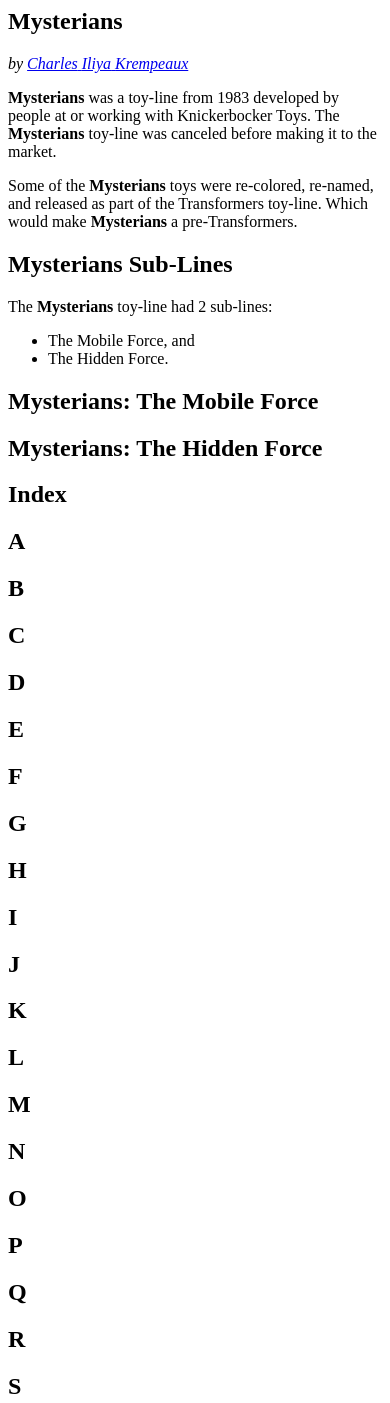
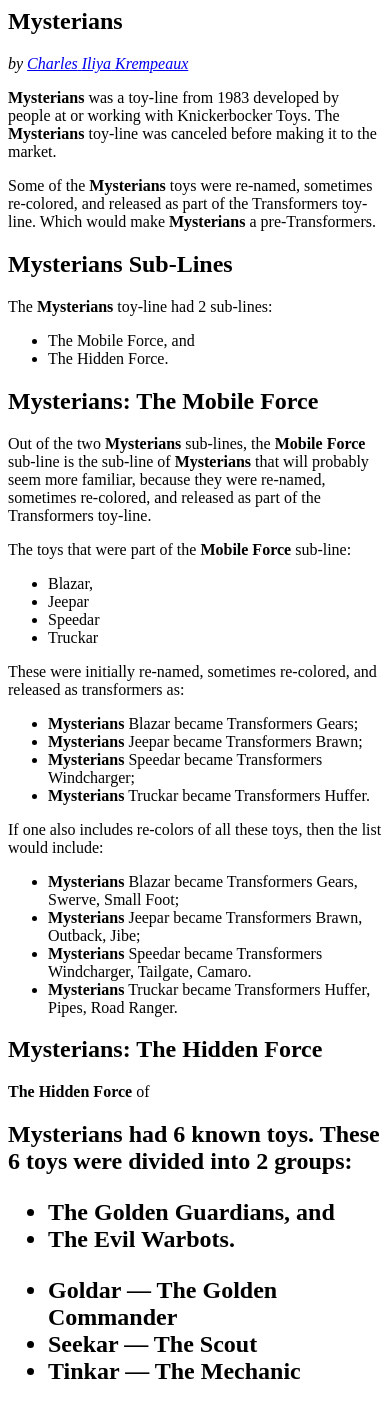
Before and after one commit to reiver/reiver-mysterians, a plain HTML site: page index.html in a window 390 px wide. Shown: the top 1403 px of the page. Drawn offline with Linux system fonts and the light colour scheme.

Commit message:
mysterians

```diff
--- a/index.html
+++ b/index.html
@@ -12,7 +12,7 @@
 			The <strong>Mysterians</strong> toy-line was canceled before making it to the market.
 		</p>
 		<p>
-			Some of the <strong>Mysterians</strong> toys were re-colored, re-named, and released as part of the  <ziba-link transform="lowercase">Transformers</ziba-link> toy-line.
+			Some of the <strong>Mysterians</strong> toys were re-named, sometimes re-colored, and released as part of the  <ziba-link transform="lowercase">Transformers</ziba-link> toy-line.
 			Which would make <strong>Mysterians</strong> a <ziba-link transform="lowercase">pre-Transformers</ziba-link>.
 		</p>
 	</section>
@@ -22,15 +22,102 @@
 			The <strong>Mysterians</strong> toy-line had 2 sub-lines:
 		</p>
 		<ul>
-			<li><ziba-link transform="lowercase">The Mobile Force</ziba-link>, and</li>
-			<li><ziba-link transform="lowercase">The Hidden Force</ziba-link>.</li>
+			<li>The <ziba-link transform="lowercase">Mobile Force</ziba-link>, and</li>
+			<li>The <ziba-link transform="lowercase">Hidden Force</ziba-link>.</li>
 		</ul>
 	</section>
 	<section>
 		<h2>Mysterians: The Mobile Force</h2>
+		<p>
+			Out of the two <strong>Mysterians</strong> sub-lines, the <strong>Mobile Force</strong> sub-line is the sub-line of <strong>Mysterians</strong> that will probably seem more familiar, because they were re-named, sometimes re-colored, and released as part of the <ziba-link transform="lowercase">Transformers</ziba-link> toy-line.
+		</p>
+		<p>
+			The toys that were part of the <strong>Mobile Force</strong> sub-line:
+		</p>
+		<ul>
+			<li><ziba-link>Blazar</ziba-link>,</li>
+			<li><ziba-link>Jeepar</ziba-link></li>
+			<li><ziba-link>Speedar</a></li>
+			<li><ziba-link>Truckar</ziba-link></li>
+		</ul>
+		<p>
+			These were initially re-named, sometimes re-colored, and released as transformers as:
+		</p>
+		<ul>
+			<li>
+				<strong>Mysterians</strong> <ziba-link>Blazar</ziba-link>
+				became
+				<ziba-link transform="lowercase">Transformers</ziba-link> <ziba-link transform="lowercase">Gears</ziba-link>;
+			</li>
+			<li>
+				<strong>Mysterians</strong> <ziba-link>Jeepar</ziba-link>
+				became
+				<ziba-link transform="lowercase">Transformers</ziba-link> <ziba-link transform="lowercase">Brawn</ziba-link>;
+			</li>
+			<li>
+				<strong>Mysterians</strong> <ziba-link>Speedar</ziba-link>
+				became
+				<ziba-link transform="lowercase">Transformers</ziba-link> <ziba-link transform="lowercase">Windcharger</ziba-link>;
+			</li>
+			<li>
+				<strong>Mysterians</strong> <ziba-link>Truckar</ziba-link>
+				became
+				<ziba-link transform="lowercase">Transformers</ziba-link> <ziba-link transform="lowercase">Huffer</ziba-link>.
+			</li>
+		</ul>
+		<p>
+			If one also includes re-colors of all these toys, then the list would include:
+		</p>
+		<ul>
+			<li>
+				<strong>Mysterians</strong> <ziba-link>Blazar</ziba-link>
+				became
+				<ziba-link transform="lowercase">Transformers</ziba-link>
+				<ziba-link transform="lowercase">Gears</ziba-link>,
+				<ziba-link transform="lowercase">Swerve</ziba-link>,
+				<ziba-link transform="lowercase">Small Foot</ziba-link>;
+			</li>
+			<li>
+				<strong>Mysterians</strong> <ziba-link>Jeepar</ziba-link>
+				became
+				<ziba-link transform="lowercase">Transformers</ziba-link>
+				<ziba-link transform="lowercase">Brawn</ziba-link>,
+				<ziba-link transform="lowercase">Outback</ziba-link>,
+				<ziba-link transform="lowercase">Jibe</ziba-link>;
+			</li>
+			<li>
+				<strong>Mysterians</strong> <ziba-link>Speedar</ziba-link>
+				became
+				<ziba-link transform="lowercase">Transformers</ziba-link>
+				<ziba-link transform="lowercase">Windcharger</ziba-link>,
+				<ziba-link transform="lowercase">Tailgate</ziba-link>,
+				<ziba-link transform="lowercase">Camaro</ziba-link>.
+			</li>
+			<li>
+				<strong>Mysterians</strong> <ziba-link>Truckar</ziba-link>
+				became
+				<ziba-link transform="lowercase">Transformers</ziba-link>
+				<ziba-link transform="lowercase">Huffer</ziba-link>,
+				<ziba-link transform="lowercase">Pipes</ziba-link>,
+				<ziba-link transform="lowercase">Road Ranger</ziba-link>.
+			</li>
+		</ul>
 	</section>
 	<section>
 		<h2>Mysterians: The Hidden Force</h2>
+		<p>
+			<strong>The Hidden Force</strong> of <strong><h2>Mysterians</strong> had 6 known toys.
+			These 6 toys were divided into 2 groups:
+		</p>
+		<ul>
+			<li>The <ziba-link transform="lowercase">Golden Guardians</ziba-link>, and</li>
+			<li>The <ziba-link transform="lowercase">Evil Warbots</ziba-link>.</li>
+		</ul>
+		<ul>
+			<li><ziba-link transform="lowercase">Goldar</ziba-link> — The Golden Commander</li>
+			<li><ziba-link transform="lowercase">Seekar</ziba-link> — The Scout</li>
+			<li><ziba-link transform="lowercase">Tinkar</ziba-link> — The Mechanic</li>
+		</ul>
 	</section>
 	<section>
 		<h2>Index</h2>
@@ -39,12 +126,23 @@
 		</section>
 		<section id="B">
 			<h2>B</h2>
+			<ul>
+				<li><ziba-link transform="lowercase">Blastor</ziba-link></li>
+				<li><ziba-link transform="lowercase">Blazar</ziba-link></li>
+				<li><ziba-link transform="lowercase">Brawn</ziba-link></li>
+			</ul>
 		</section>
 		<section id="C">
 			<h2>C</h2>
+			<ul>
+				<li><ziba-link transform="lowercase">Camaro</ziba-link></li>
+			</ul>
 		</section>
 		<section id="D">
 			<h2>D</h2>
+			<ul>
+				<li><ziba-link transform="lowercase">Destructor</ziba-link></li>
+			</ul>
 		</section>
 		<section id="E">
 			<h2>E</h2>
@@ -54,15 +152,27 @@
 		</section>
 		<section id="G">
 			<h2>G</h2>
+			<ul>
+				<li><ziba-link transform="lowercase">Gears</ziba-link></li>
+				<li><ziba-link transform="lowercase">Goldar</ziba-link></li>
+			</ul>
 		</section>
 		<section id="H">
 			<h2>H</h2>
+			<ul>
+				<li><ziba-link transform="lowercase">Hidden Force</ziba-link></li>
+				<li><ziba-link transform="lowercase">Huffer</ziba-link></li>
+			</ul>
 		</section>
 		<section id="I">
 			<h2>I</h2>
 		</section>
 		<section id="J">
 			<h2>J</h2>
+			<ul>
+				<li><ziba-link transform="lowercase">Jeepar</ziba-link></li>
+				<li><ziba-link transform="lowercase">Jibe</ziba-link></li>
+			</ul>
 		</section>
 		<section id="K">
 			<h2>K</h2>
@@ -72,36 +182,68 @@
 		</section>
 		<section id="M">
 			<h2>M</h2>
+			<ul>
+				<li><ziba-link transform="lowercase">Micro Change</ziba-link></li>
+				<li><ziba-link transform="lowercase">Mobile Force</ziba-link></li>
+			</ul>
 		</section>
 		<section id="N">
 			<h2>N</h2>
 		</section>
 		<section id="O">
 			<h2>O</h2>
+			<ul>
+				<li><ziba-link transform="lowercase">Outback</ziba-link></li>
+			</ul>
 		</section>
 		<section id="P">
 			<h2>P</h2>
+			<ul>
+				<li><ziba-link transform="lowercase">Pipes</ziba-link></li>
+				<li><ziba-link transform="lowercase">pre-Transformers</ziba-link></li>
+			</ul>
 		</section>
 		<section id="Q">
 			<h2>Q</h2>
 		</section>
 		<section id="R">
 			<h2>R</h2>
+			<ul>
+				<li><ziba-link transform="lowercase">Road Ranger</ziba-link></li>
+			</ul>
 		</section>
 		<section id="S">
 			<h2>S</h2>
+			<ul>
+				<li><ziba-link transform="lowercase">Seekar</ziba-link></li>
+				<li><ziba-link transform="lowercase">Small Foot</ziba-link></li>
+				<li><ziba-link transform="lowercase">Speedar</ziba-link></li>
+				<li><ziba-link transform="lowercase">Swerve</ziba-link></li>
+			</ul>
 		</section>
 		<section id="T">
 			<h2>T</h2>
+			<ul>
+				<li><ziba-link transform="lowercase">Tailgate</ziba-link></li>
+				<li><ziba-link transform="lowercase">Tinkar</ziba-link></li>
+				<li><ziba-link transform="lowercase">Transformers</ziba-link></li>
+				<li><ziba-link transform="lowercase">Truckar</ziba-link></li>
+			</ul>
 		</section>
 		<section id="U">
 			<h2>U</h2>
 		</section>
 		<section id="V">
 			<h2>V</h2>
+			<ul>
+				<li><ziba-link transform="lowercase">Vengor</ziba-link></li>
+			</ul>
 		</section>
 		<section id="W">
 			<h2>W</h2>
+			<ul>
+				<li><ziba-link transform="lowercase">Windcharger</ziba-link></li>
+			</ul>
 		</section>
 		<section id="X">
 			<h2>X</h2>
```
